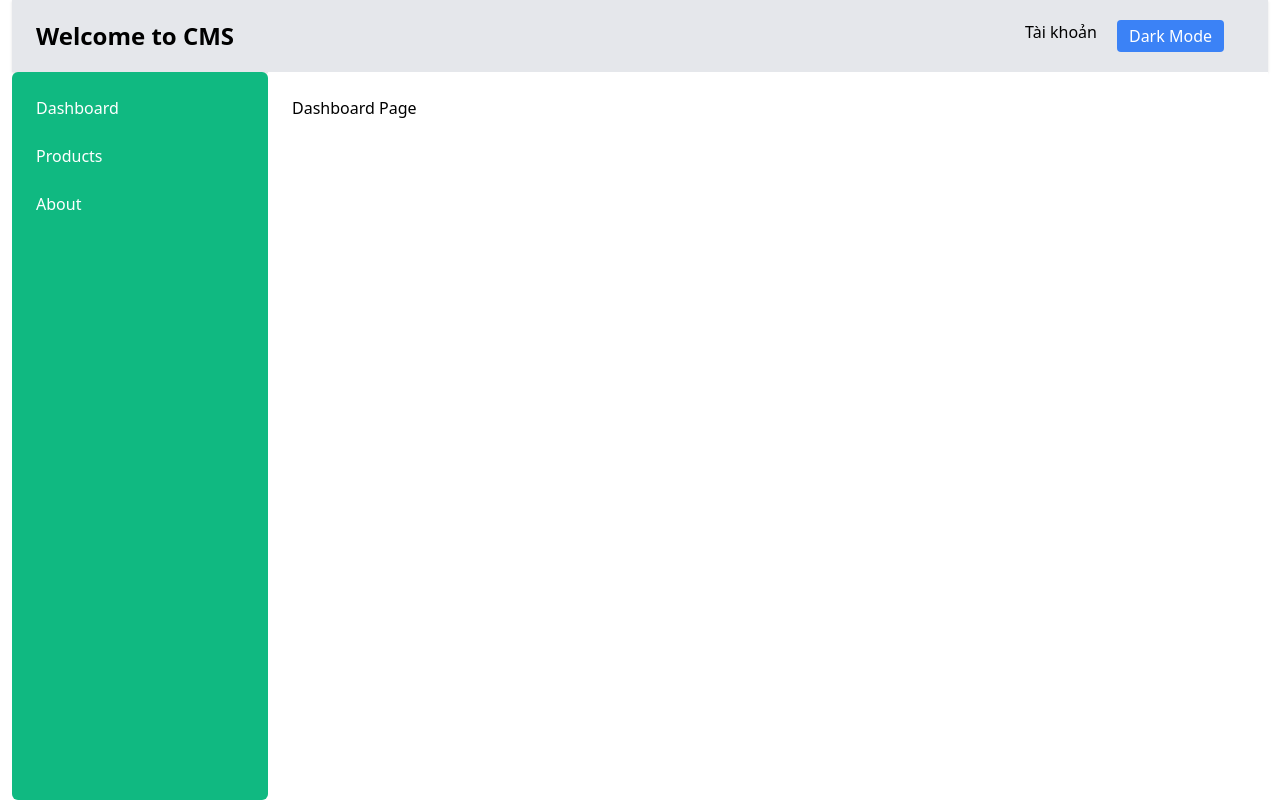
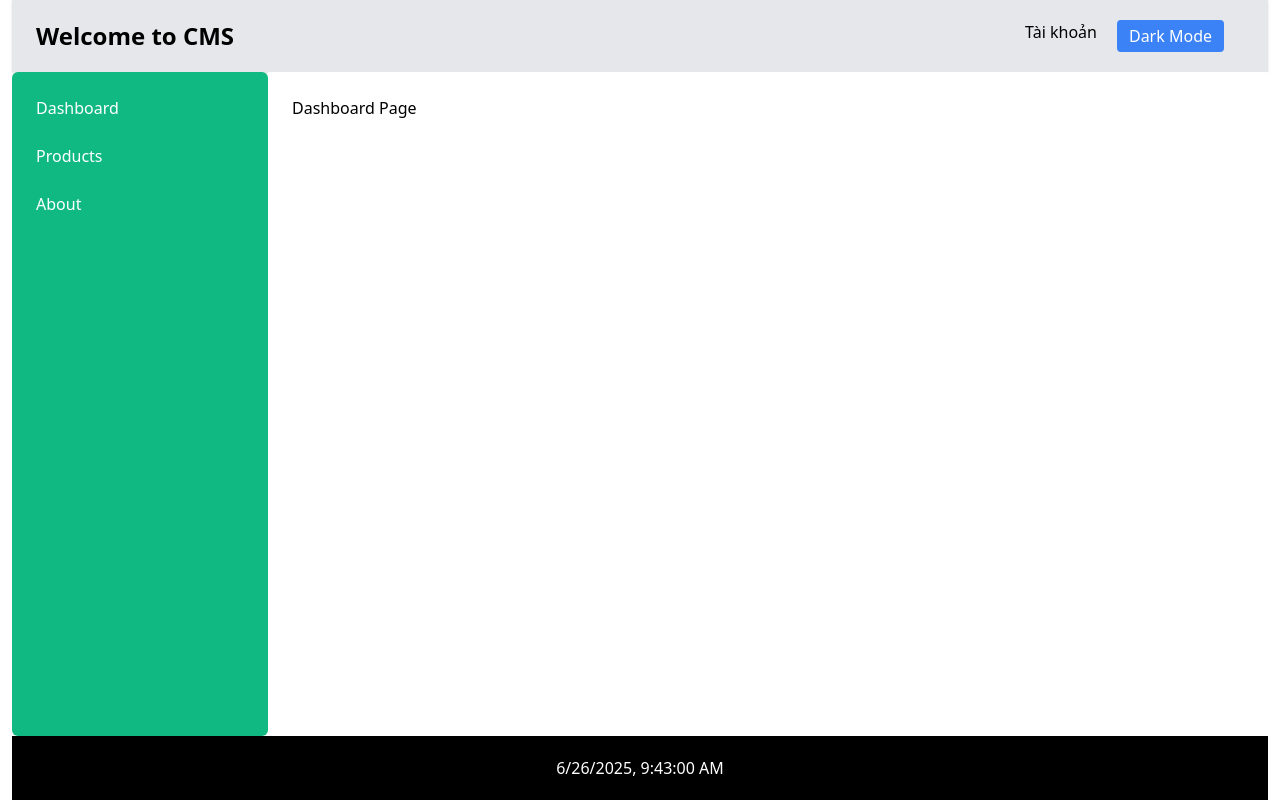
Before and after one commit to gianghuong13/mini-cms-project, a React (Vite) app in the folder frontend/: page / in a window 1280 px wide. Built offline with nearby package versions, Linux system fonts and the light colour scheme.

Commit message:
feat(ui): add footer with latest access time

```diff
--- /dev/null
+++ b/frontend/src/components/Footer.jsx
@@ -0,0 +1,9 @@
+const Footer = ({ children }) => {
+  return (
+    <div className="bg-black py-5 text-white flex justify-center">
+        {children}
+    </div>
+  )
+}
+
+export default Footer
--- a/frontend/src/components/MainLayout.jsx
+++ b/frontend/src/components/MainLayout.jsx
@@ -2,15 +2,29 @@ import { useState, useEffect } from "react"
 import Header from "./Header"
 import Sidebar from "./Sidebar"
 import { Outlet } from "react-router-dom"
+import Footer from "./Footer"
 
 const MainLayout = () => {
   const [theme, setTheme] = useState("light");
+  const [visitTime, setVisitTime] = useState('');
 
   useEffect (() => {
     const savedTheme = localStorage.getItem("theme");
     const initialTheme = savedTheme || "light";
     setTheme(initialTheme);
     document.documentElement.className = initialTheme;
+  }, []);
+
+  localStorage.setItem('lastVisit', new Date().toISOString());
+
+  useEffect(() => {
+    const lastVisit = localStorage.getItem('lastVisit');
+
+    if (lastVisit) {
+      setVisitTime(new Date(lastVisit).toLocaleString());
+    } else {
+      setVisitTime("This is your first time");
+    }
   }, []);
 
   const toggleTheme = () => {
@@ -31,6 +45,10 @@ const MainLayout = () => {
                 <Outlet />
             </main>
         </div>
+
+        <Footer>
+          {visitTime}
+        </Footer>
     </div>
   )
 }
```
